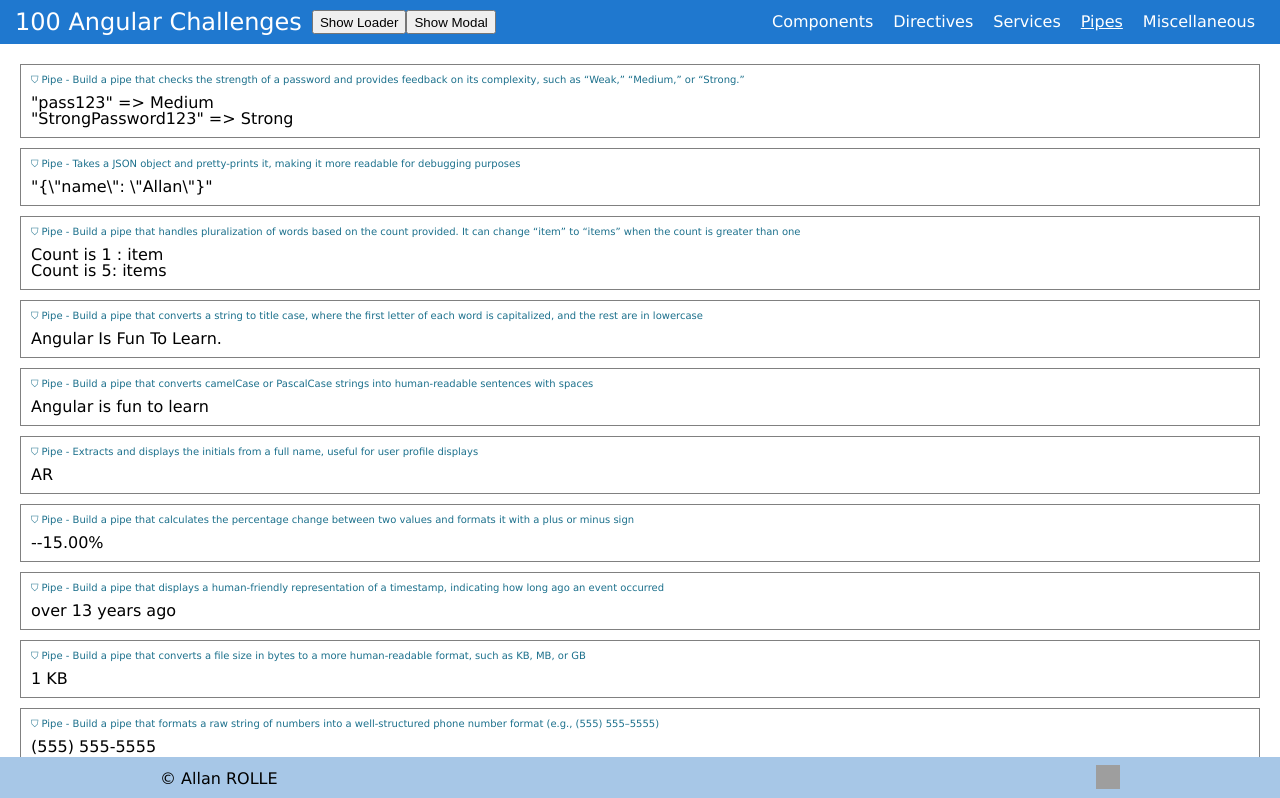
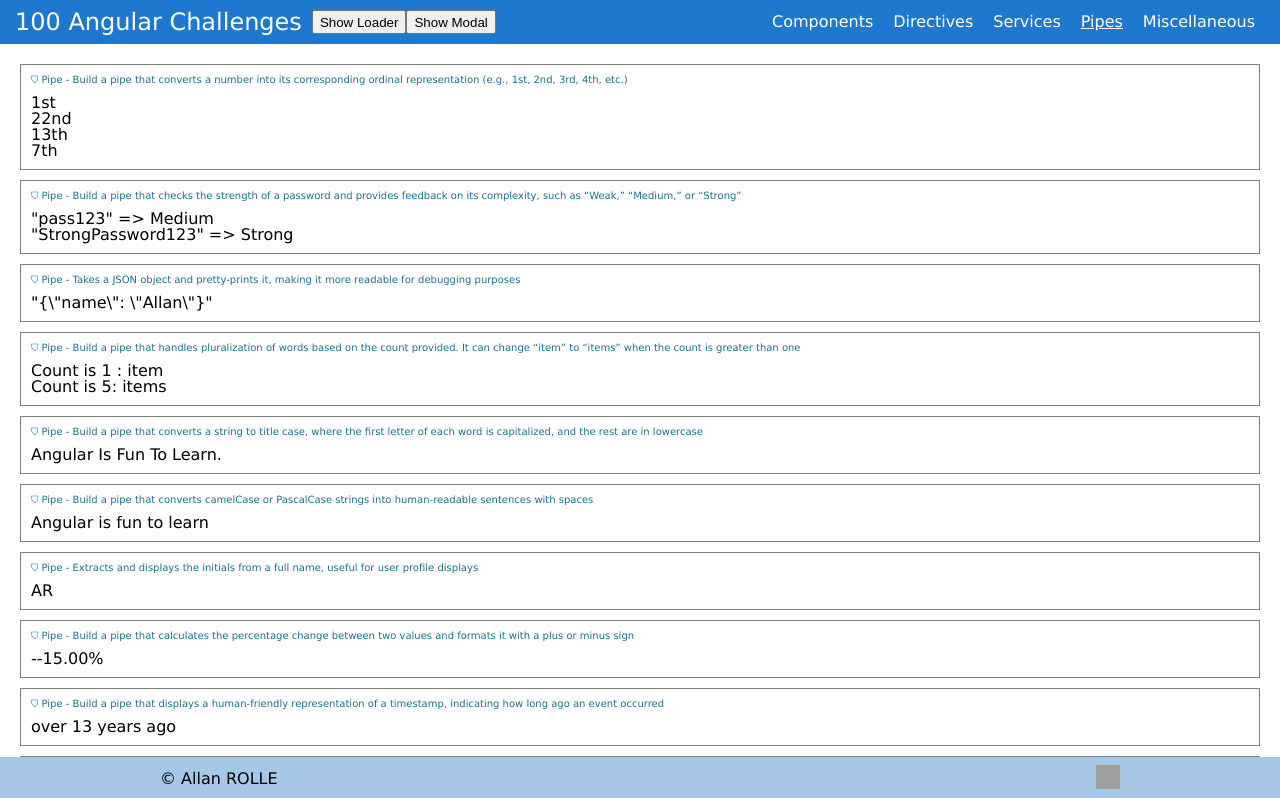
Before and after one commit to Portfolio-Allan-Rolle/100AngularChallenges, an Angular app: page /pipes in a window 1280 px wide. Shown: the top 798 px of the page. Built offline with nearby package versions, Linux system fonts and the light colour scheme; grey boxes are pictures that could not be loaded.

Commit message:
Ordinal number pipe complete

```diff
--- /dev/null
+++ b/src/app/pipes/ordinal-number.pipe.ts
@@ -0,0 +1,21 @@
+import { Pipe, PipeTransform } from '@angular/core';
+
+@Pipe({
+  name: 'ordinalNumber',
+})
+export class OrdinalNumberPipe implements PipeTransform {
+  transform(number: number): string {
+    if (isNaN(number)) return '';
+
+    const lastDigit = number % 10;
+    if (lastDigit === 1 && number !== 11) {
+      return number + 'st';
+    } else if (lastDigit === 2 && number !== 12) {
+      return number + 'nd';
+    } else if (lastDigit === 3 && number !== 13) {
+      return number + 'rd';
+    } else {
+      return number + 'th';
+    }
+  }
+}
--- a/src/app/routes/pipes-documentation/pipes-documentation.component.html
+++ b/src/app/routes/pipes-documentation/pipes-documentation.component.html
@@ -1,6 +1,24 @@
 <app-container
   [title]="
-    'Pipe - Build a pipe that checks the strength of a password and provides feedback on its complexity, such as “Weak,” “Medium,” or “Strong.”'
+    'Pipe - Build a pipe that converts a number into its corresponding ordinal representation (e.g., 1st, 2nd, 3rd, 4th, etc.)'
+  "
+>
+  <p>{{ 1 | ordinalNumber }}</p>
+  <!-- Output: "1st" -->
+
+  <p>{{ 22 | ordinalNumber }}</p>
+  <!-- Output: "22nd" -->
+
+  <p>{{ 13 | ordinalNumber }}</p>
+  <!-- Output: "13th" -->
+
+  <p>{{ 7 | ordinalNumber }}</p>
+  <!-- Output: "7th" -->
+</app-container>
+
+<app-container
+  [title]="
+    'Pipe - Build a pipe that checks the strength of a password and provides feedback on its complexity, such as “Weak,” “Medium,” or “Strong”'
   "
 >
   <p>"pass123" => {{ "Pass123" | passwordStrength }}</p>
--- a/src/app/routes/pipes-documentation/pipes-documentation.component.ts
+++ b/src/app/routes/pipes-documentation/pipes-documentation.component.ts
@@ -23,10 +23,12 @@
 import { PluralizePipe } from '../../pipes/pluralize.pipe';
 import { JsonPrettyPrintPipe } from '../../pipes/json-pretty-print.pipe';
 import { PasswordStrengthPipe } from '../../pipes/password-strength.pipe';
+import { OrdinalNumberPipe } from '../../pipes/ordinal-number.pipe';
 
 @Component({
   selector: 'app-pipes-documentation',
   imports: [
+    OrdinalNumberPipe,
     PasswordStrengthPipe,
     JsonPrettyPrintPipe,
     PluralizePipe,
```
Also changed, not shown: 2 other files (tests, documents, lock files or other folders).
